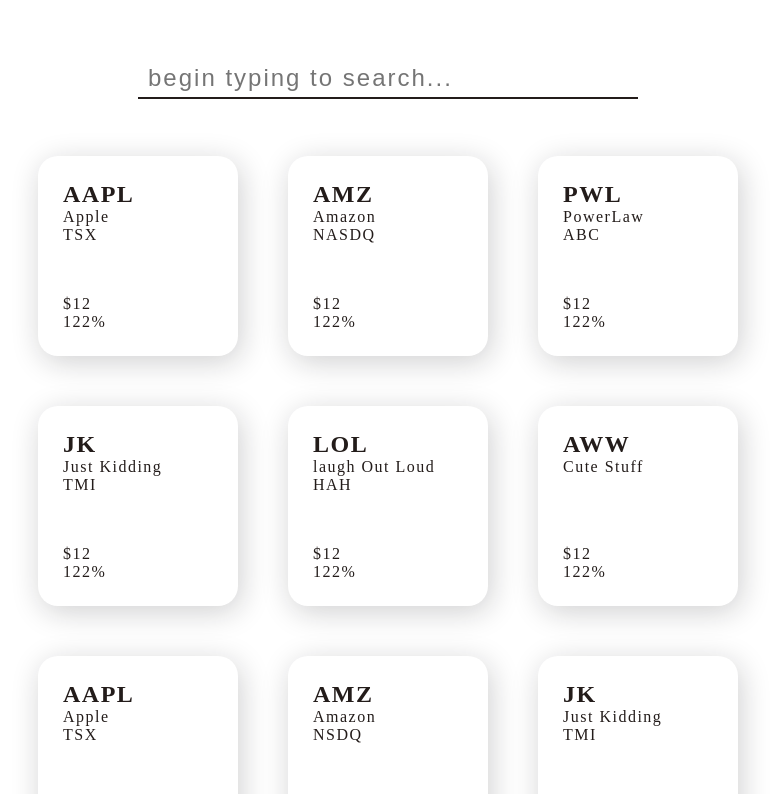
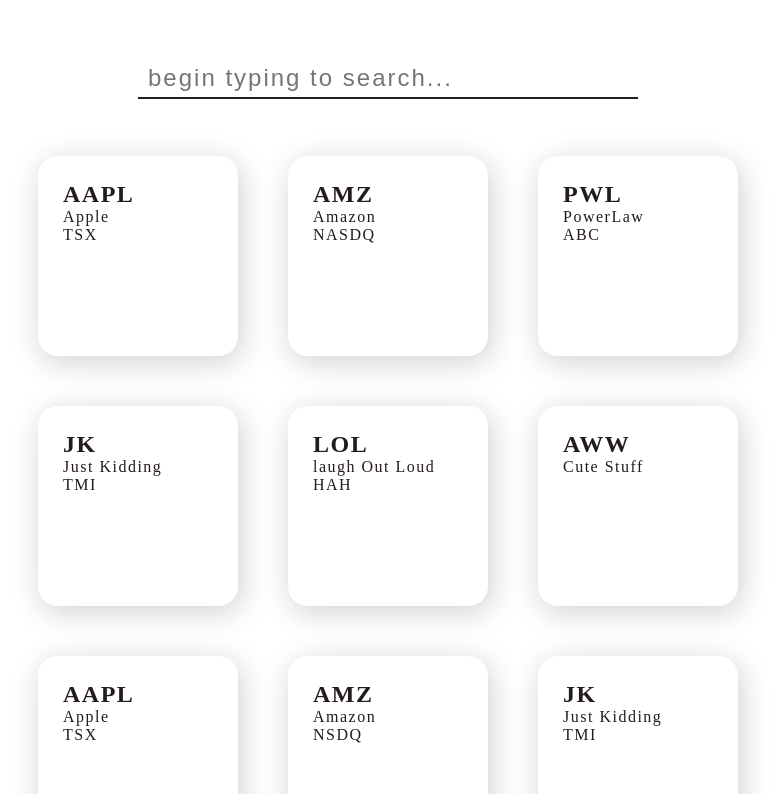
Before and after one commit to niubrandon/wealthify, a React (Create React App) app in the folder client/: page /search in a window 1280 px wide. Shown: the top 794 px of the page, without its empty margins (252-1033 px from the left). Built offline with nearby package versions, Linux system fonts and the light colour scheme.

Commit message:
pass search props to card

```diff
--- a/client/src/pages/Search.jsx
+++ b/client/src/pages/Search.jsx
@@ -100,8 +100,8 @@
         name={item.name}
         symbol={item.symbol}
         exchDisp={item.exchDisp}
-        regMP={12}
-        regMCP={122}
+        regMP={null}
+        regMCP={null}
       />
     );
   });
```
